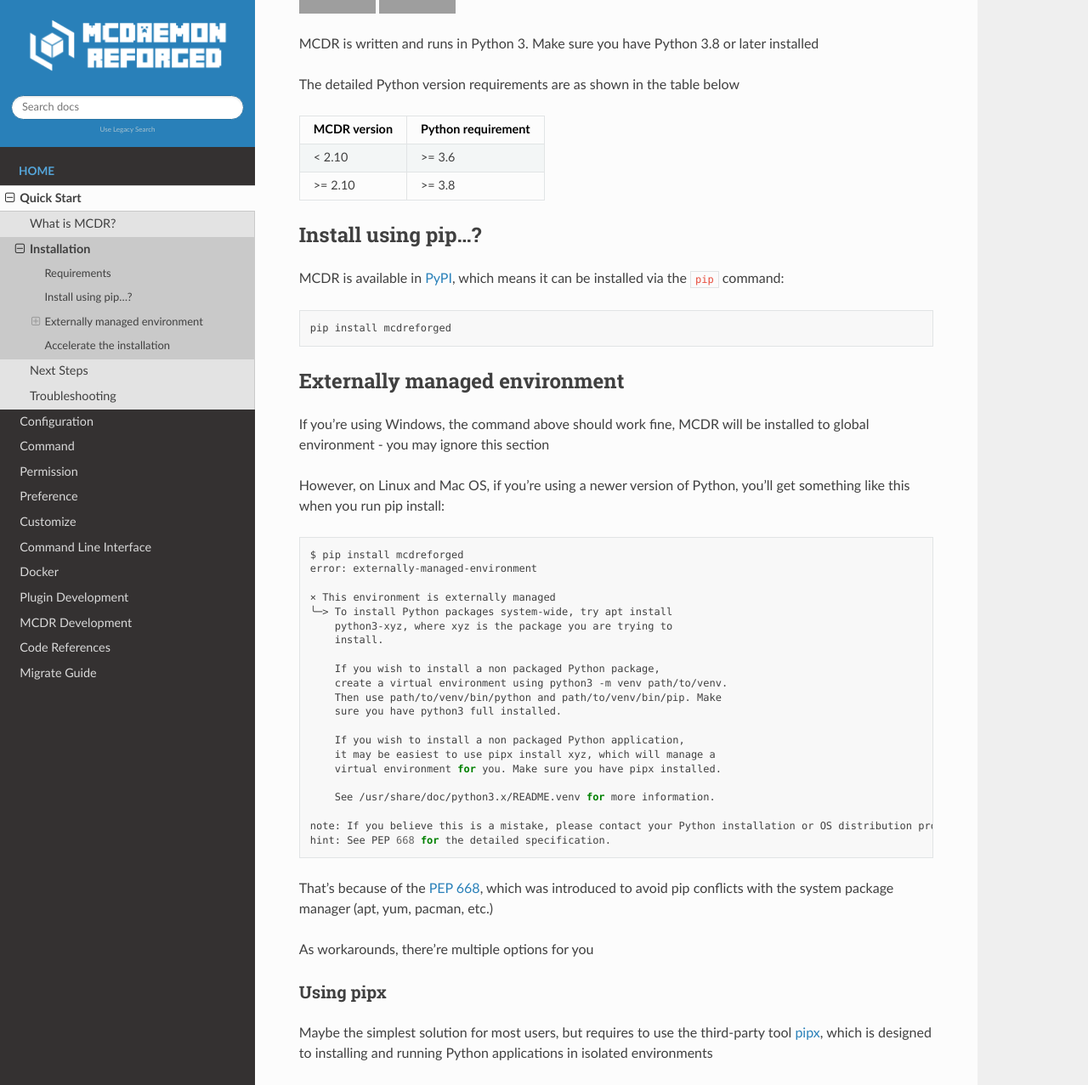
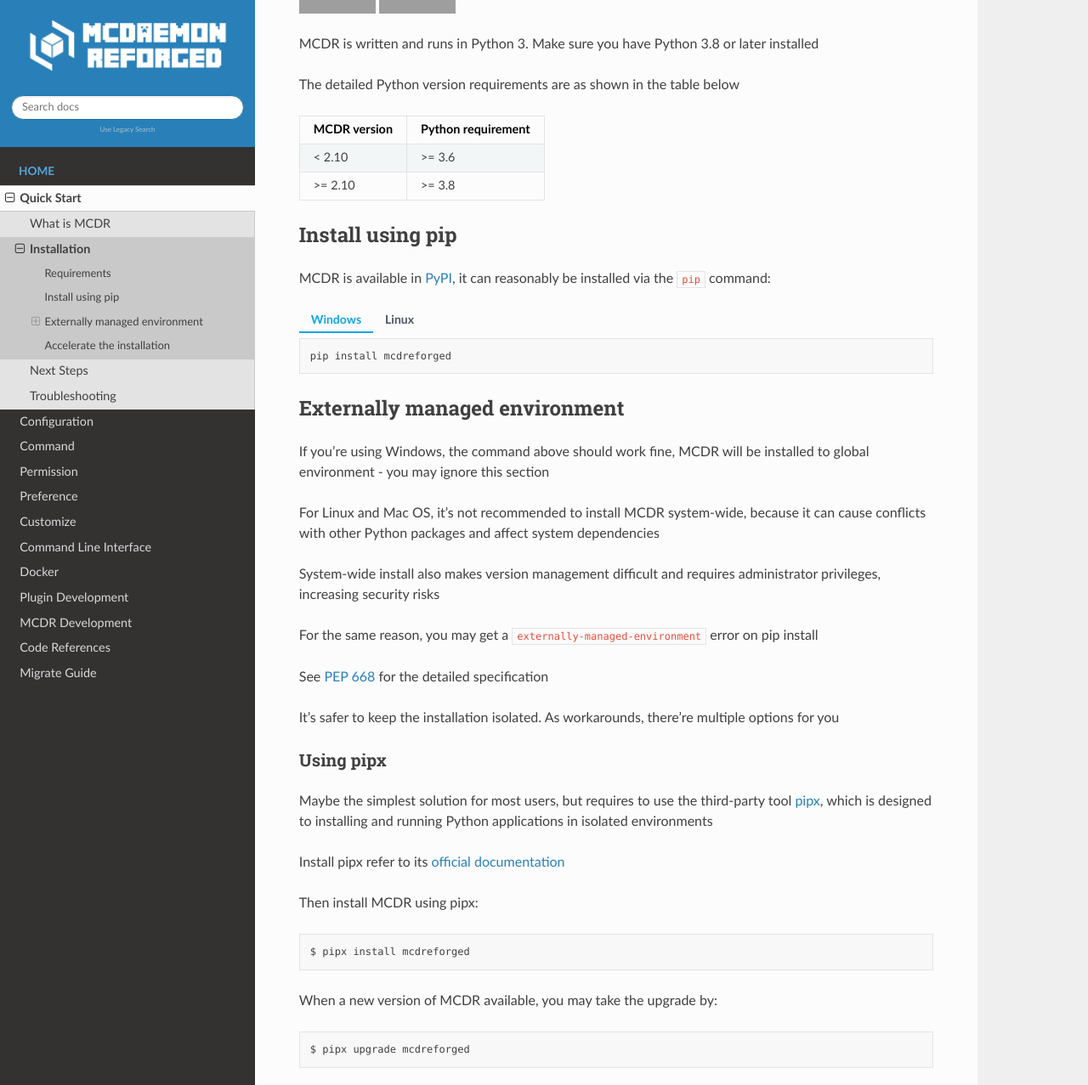
Before and after one commit to MCDReforged/MCDReforged, a Sphinx documentation site: the page built from docs/source/quick_start/install.rst, in a window 1280 px wide and 1400 px high, scrolled down 417 px, cut to the strip 0-1277 px from the top of the window. Shown: the whole strip at 85% size. Built offline with Sphinx 7.4.7 and the Read the Docs theme 3.1.0, drawn with Linux system fonts in a browser that asks for light colours; pages that are not in the unit, such as notebooks, are missing from menus; the version number could not be read and is left out; comment, search, counter and statistics services are not loaded; some of the changed text lies outside the part shown; grey boxes are pictures that could not be loaded.

Commit message:
doc(quick_start): some wording changes

```diff
--- a/docs/source/quick_start/first_run.rst
+++ b/docs/source/quick_start/first_run.rst
@@ -2,7 +2,7 @@
 First Run
 =========
 
-Now you have installed MCDR, it's time to run it for the first time...?
+Now you have installed MCDR, it's time to run it for the first time
 
 .. note::
 
--- a/docs/source/quick_start/index.rst
+++ b/docs/source/quick_start/index.rst
@@ -9,7 +9,7 @@
 .. toctree::
    :maxdepth: 2
 
-   What is MCDR?<introduction.rst>
+   What is MCDR<introduction.rst>
    Installation<install.rst>
    First Run<first_run.rst>
    Next Steps<next_steps.rst>
--- a/docs/source/quick_start/install.rst
+++ b/docs/source/quick_start/install.rst
@@ -33,49 +33,38 @@
    * - >= 2.10
      - >= 3.8
 
-Install using pip...?
-----------------------
+Install using pip
+-----------------
 
-MCDR is available in `PyPI <https://pypi.org/project/mcdreforged>`__, which means it can be installed via the ``pip`` command:
+MCDR is available in `PyPI <https://pypi.org/project/mcdreforged>`__, it can reasonably be installed via the ``pip`` command:
 
-.. code-block:: bash
+.. tab:: Windows
 
-    pip install mcdreforged
+    .. code-block:: bat
+
+        pip install mcdreforged
+
+.. tab:: Linux
+
+    .. code-block:: bash
+
+        pip3 install mcdreforged
 
 Externally managed environment
 ------------------------------
 
 If you're using Windows, the command above should work fine, MCDR will be installed to global environment - you may ignore this section
 
-However, on Linux and Mac OS, if you're using a newer version of Python, you'll get something like this when you run pip install:
+For Linux and Mac OS, it's not recommended to install MCDR system-wide, because it can cause conflicts with other Python packages and affect system dependencies
 
-.. code-block:: bash
+System-wide install also makes version management difficult
+and requires administrator privileges, increasing security risks
 
-    $ pip install mcdreforged
-    error: externally-managed-environment
+For the same reason, you may get a ``externally-managed-environment`` error on pip install
 
-    × This environment is externally managed
-    ╰─> To install Python packages system-wide, try apt install
-        python3-xyz, where xyz is the package you are trying to
-        install.
+See `PEP 668 <https://peps.python.org/pep-0668/>`__ for the detailed specification
 
-        If you wish to install a non packaged Python package,
-        create a virtual environment using python3 -m venv path/to/venv.
-        Then use path/to/venv/bin/python and path/to/venv/bin/pip. Make
-        sure you have python3 full installed.
-
-        If you wish to install a non packaged Python application,
-        it may be easiest to use pipx install xyz, which will manage a
-        virtual environment for you. Make sure you have pipx installed.
-
-        See /usr/share/doc/python3.x/README.venv for more information.
-
-    note: If you believe this is a mistake, please contact your Python installation or OS distribution provider. You can override this, at the risk of breaking your Python installation or OS, by passing --break-system-packages.
-    hint: See PEP 668 for the detailed specification.
-
-That's because of the `PEP 668 <https://peps.python.org/pep-0668/>`__, which was introduced to avoid pip conflicts with the system package manager (apt, yum, pacman, etc.)
-
-As workarounds, there're multiple options for you
+It's safer to keep the installation isolated. As workarounds, there're multiple options for you
 
 Using pipx
 ~~~~~~~~~~
@@ -116,41 +105,47 @@
 
 For the most native, but more complicated option, you can create a virtual environment and install MCDR in it
 
-Create a virtual environment, ``.venv`` for example, by:
+Create a virtual environment by:
 
 .. code-block:: bash
 
-    $ python3 -m venv .venv
+    $ python3 -m venv <venv directory>
+
+``venv`` for example:
+
+.. code-block:: bash
+
+    $ python3 -m venv venv
 
 Activate it by: (`Reference <https://docs.python.org/3/library/venv.html#how-venvs-work>`__)
 
 +----------+------------+-----------------------------------------+
 | Platform | Shell      | Command to activate virtual environment |
 +==========+============+=========================================+
-|  POSIX   | bash/zsh   | $ source .venv/bin/activate             |
+|  POSIX   | bash/zsh   | $ source venv/bin/activate              |
 +          +------------+-----------------------------------------+
-|          | fish       | $ source .venv/bin/activate.fish        |
+|          | fish       | $ source venv/bin/activate.fish         |
 +          +------------+-----------------------------------------+
-|          | csh/tcsh   | $ source .venv/bin/activate.csh         |
+|          | csh/tcsh   | $ source venv/bin/activate.csh          |
 +          +------------+-----------------------------------------+
-|          | PowerShell | $ .venv/bin/Activate.ps1                |
+|          | PowerShell | $ venv/bin/Activate.ps1                 |
 +----------+------------+-----------------------------------------+
-| Windows  | cmd.exe    | > .venv\\Scripts\\activate.bat          |
+| Windows  | cmd.exe    | > venv\\Scripts\\activate.bat           |
 +          +------------+-----------------------------------------+
-|          | PowerShell | PS > .venv\\Scripts\\Activate.ps1       |
+|          | PowerShell | PS > venv\\Scripts\\Activate.ps1        |
 +----------+------------+-----------------------------------------+
 
 Then, install MCDR using pip:
 
 .. code-block:: bash
 
-    (.venv) $ pip install mcdreforged
+    (venv) $ pip install mcdreforged
 
 When a new version of MCDR available, you may upgrade MCDR by:
 
 .. code-block:: bash
 
-    (.venv) $ pip install mcdreforged -U
+    (venv) $ pip install mcdreforged -U
 
 An animated demo with bash:
 
@@ -189,8 +184,8 @@
 
     $ pipx install -i https://pypi.tuna.tsinghua.edu.cn/simple mcdreforged
     $ pipx upgrade -i https://pypi.tuna.tsinghua.edu.cn/simple mcdreforged
-    (.venv) $ pip install -i https://pypi.tuna.tsinghua.edu.cn/simple mcdreforged
-    (.venv) $ pip install -i https://pypi.tuna.tsinghua.edu.cn/simple mcdreforged -U
+    (venv) $ pip install -i https://pypi.tuna.tsinghua.edu.cn/simple mcdreforged
+    (venv) $ pip install -i https://pypi.tuna.tsinghua.edu.cn/simple mcdreforged -U
 
 Or simply set a global index-url by:
 
```
Also changed, not shown: other parts of docs/source/quick_start/first_run.rst (+2 -2 lines), other parts of docs/source/quick_start/install.rst (+1 -1 lines), docs/source/quick_start/introduction.rst (+5 -5 lines), 3 other files.
